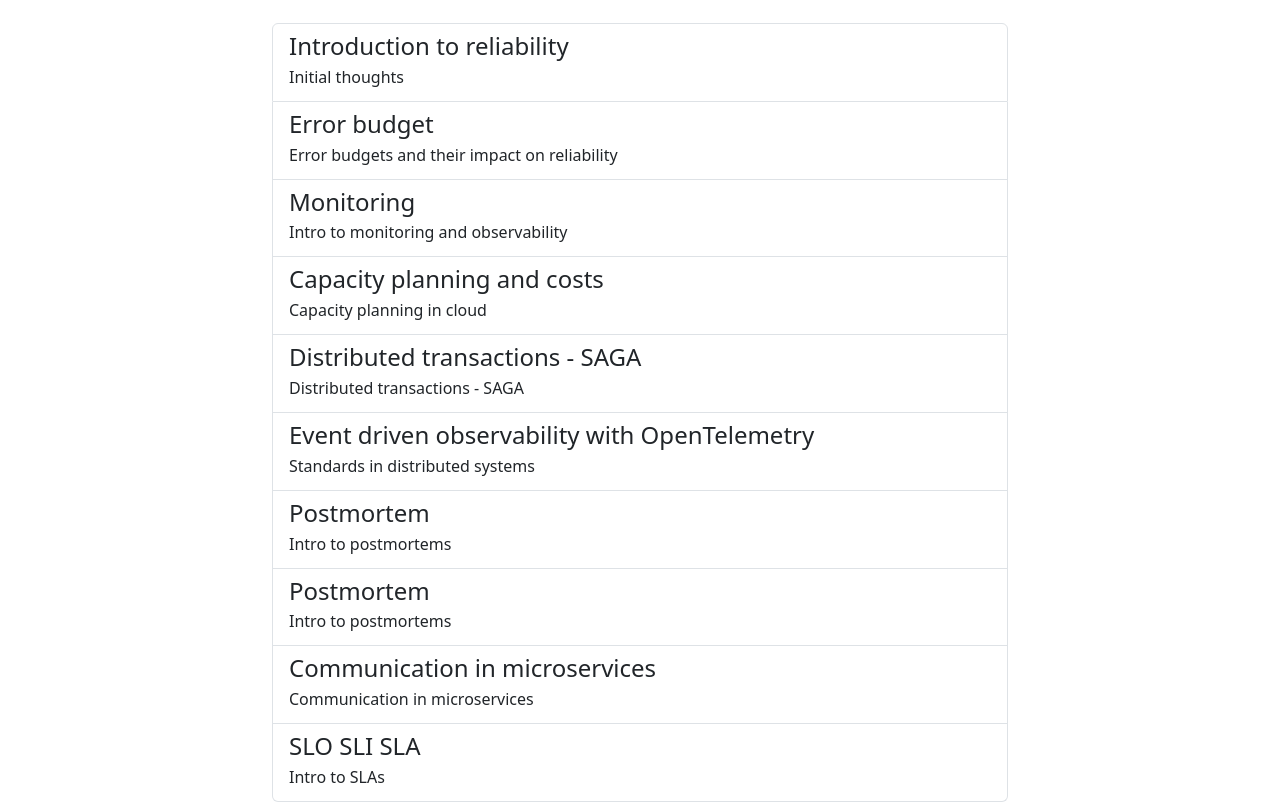
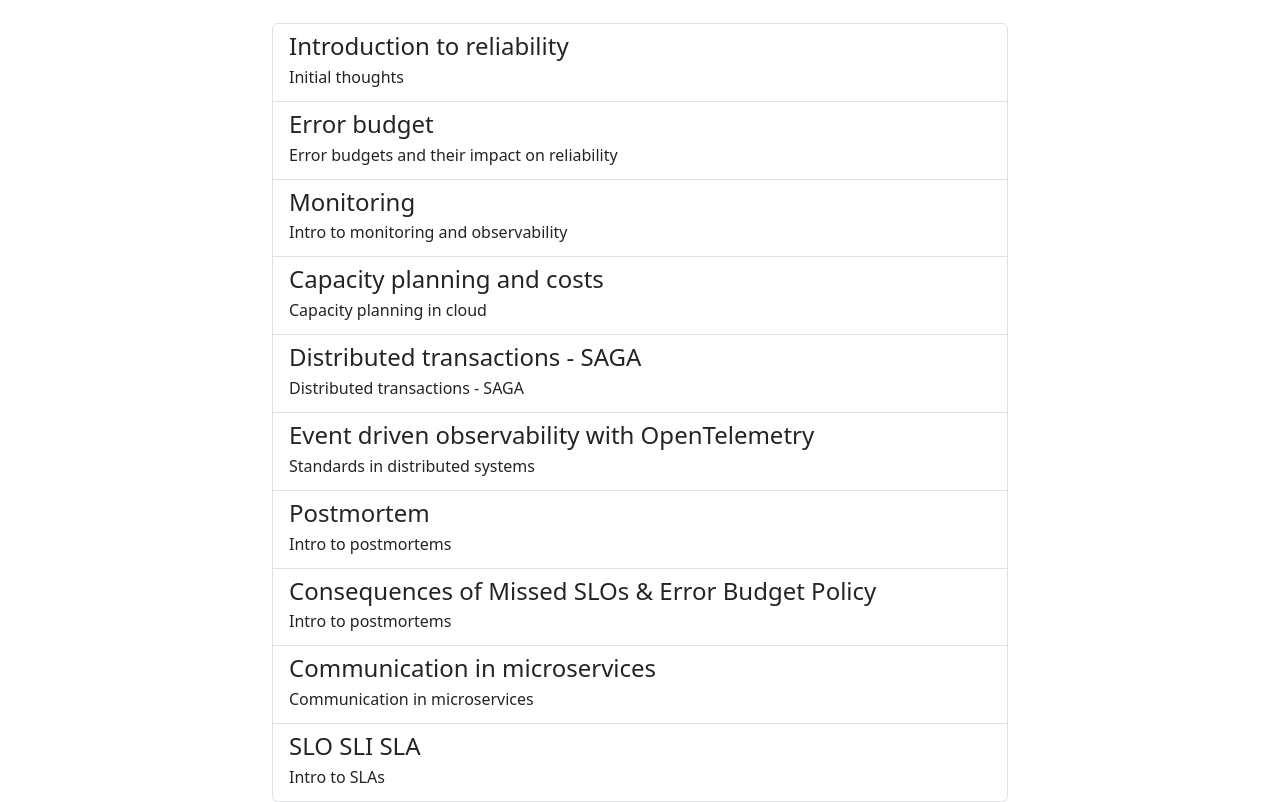
Before and after one commit to public00/sre, a plain HTML site: page index.html in a window 1280 px wide. Shown: the part 89-891 px from the top of the page. Drawn offline with nearby package versions, Linux system fonts and the light colour scheme.

Commit message:
html fix

```diff
--- a/index.html
+++ b/index.html
@@ -43,7 +43,7 @@
                         <p class="mb-1">Intro to postmortems </p>
                     </a>
                     <a href="/missed-slo" class="list-group-item list-group-item-action">
-                        <h4 class="mb-1">Postmortem</h4>
+                        <h4 class="mb-1">Consequences of Missed SLOs & Error Budget Policy</h4>
                         <p class="mb-1">Intro to postmortems </p>
                     </a>
                     <a href="/communication-styles" class="list-group-item list-group-item-action">
```
